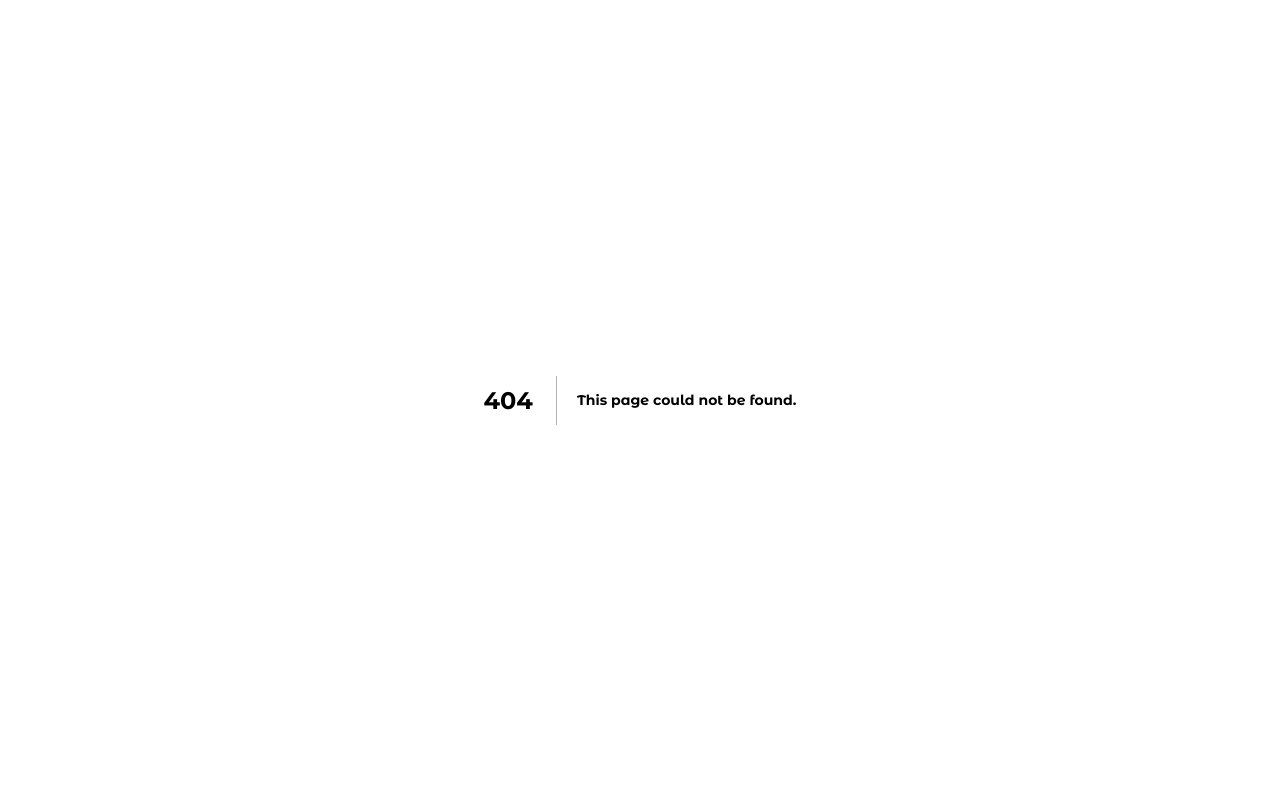
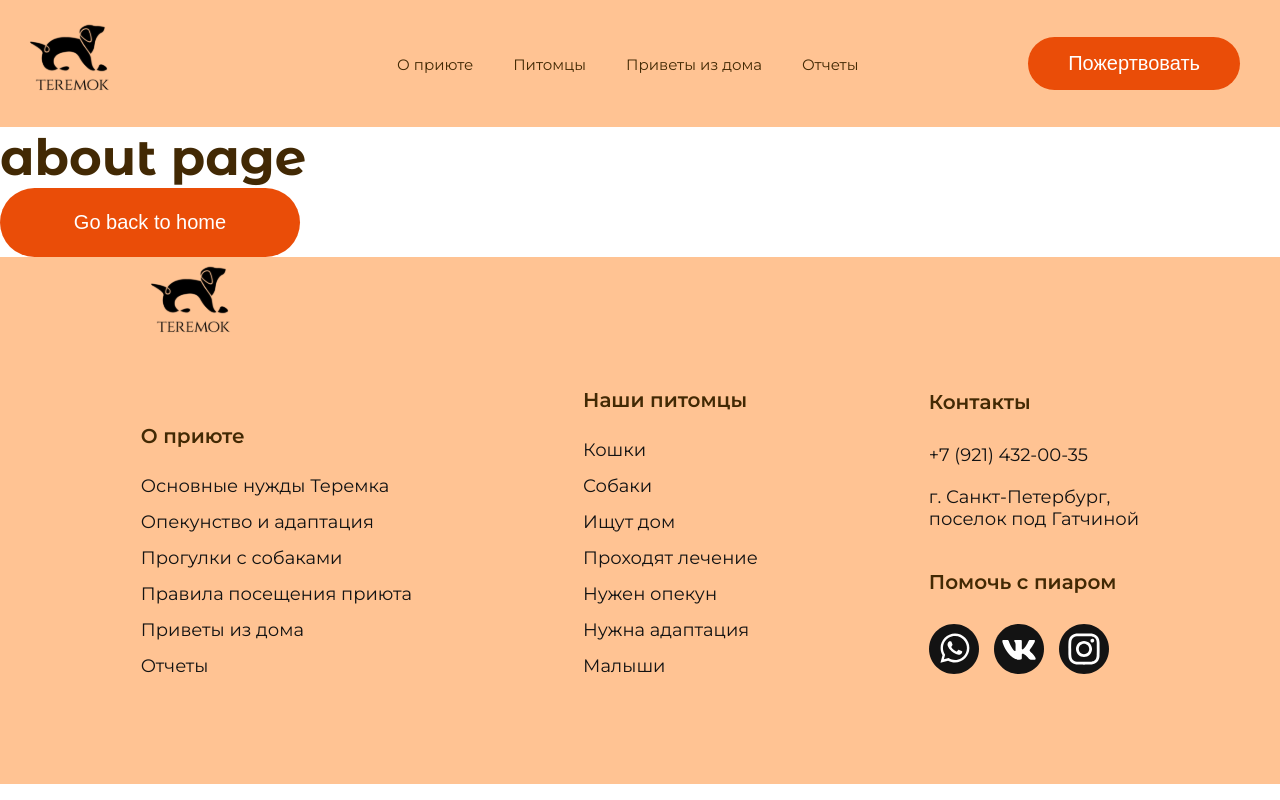
Before and after one commit to eireensid/animal-shelter, a Next.js app: page /needs in a window 1280 px wide. Before the commit this address had no page. Built offline with nearby package versions, Linux system fonts and the light colour scheme.

Commit message:
footer, btn & a hover

```diff
--- a/components/MainLayout.js
+++ b/components/MainLayout.js
@@ -24,7 +24,7 @@ export function MainLayout({children, title='Animal shelter'}) {
             <Link href="/"><a>Отчеты</a></Link>
           </nav>
           <div className={styles.btnWrapper}>
-            <button class={styles.donationBtnHeader}>Пожертвовать</button>
+            <button className={styles.donationBtnHeader}>Пожертвовать</button>
           </div>
         </div>
       </header>
@@ -59,10 +59,10 @@ export function MainLayout({children, title='Animal shelter'}) {
           </nav>
           <nav className={styles.contacts}>
             <h4>Контакты</h4>
-            <p><a href="#">+7 (921) 432-00-35</a></p>
-            <p>г. Санкт-Петербург, поселок под Гатчиной</p>
+            <p className={styles.phone}><a href="#">+7 (921) 432-00-35</a></p>
+            <p>г. Санкт-Петербург,<br/>поселок под Гатчиной</p>
             <h4>Помочь с пиаром</h4>
-            <div className={styles.socialsBlock}>
+            <div className={styles.socialsBlockFooter}>
               <img src="/img/whatsapp.svg" alt="what's app"/>
               <img src="/img/vk.svg" alt="vk"/>
               <img src="/img/instagram.svg" alt="instagram"/>
--- /dev/null
+++ b/pages/needs.js
@@ -0,0 +1,9 @@
+import Router from 'next/router'
+import {MainLayout} from '../components/MainLayout'
+
+export default function About(title='About Page') {
+  return <MainLayout>
+    <h1>about page</h1>
+    <button onClick={() => Router.push('/')}>Go back to home</button>
+  </MainLayout>
+}
--- a/styles/MainLayout.module.scss
+++ b/styles/MainLayout.module.scss
@@ -51,3 +51,22 @@
 .footerBlock a {
   color: $secondColor;
 }
+.footerBlock h4 {
+  padding-bottom: 20px;
+  padding-top: 40px;
+}
+.footerBlock ul {
+  line-height: 2;
+}
+.contacts h4 {
+  padding-bottom: 30px;
+}
+.phone {
+  padding-bottom: 20px;
+}
+.socialsBlockFooter {
+  padding-bottom: 5px;
+}
+.socialsBlockFooter img:not(:last-child) {
+  margin-right: 15px;
+}
--- a/styles/main.scss
+++ b/styles/main.scss
@@ -43,6 +43,16 @@ button {
     bottom: 23px;
   }
   width: 300px;
+}
+button:hover {
+  background: #E48244;
+}
+button:active {
+  background: #131313;
+}
+
+a:hover {
+  color: #7C6035!important;
 }
 
 @media (min-width: 1440px) {
--- a/styles/variables.scss
+++ b/styles/variables.scss
@@ -1,7 +1,3 @@
-$btnColor: #EA4D08;
-$btnColorHover: #E48244;
-$btnColorActive: #131313;
-
 $textColor:#422904;
 $secondColor: #131313;
 
@@ -9,29 +5,16 @@ $navBg: #FFC393;
 $pageBg: #FFF5DA;
 
 // Mobile styles
-$h1m: 30px;
-$h2m: 20px;
-$h3m: 18px;
-$h4m1: 15px;
-$h4m: 13px;
 $breadCrumbsm: 15px;
 $btnTxtm: 15px;
 $primaryTextm: 13px;
 
 // Tablet styles
-$h1t: 50px;
-$h2t: 35px;
-$h3t: 20px;
-$h4t: 18px;
 $breadCrumbst: 18px;
 $btnTxtt: 18px;
 $primaryTextt: 15px;
 
 // Desktop styles
-$h1d: 50px;
-$h2d: 40px;
-$h3d: 25px;
-$h4d: 20px;
 $breadCrumbsd: 20px;
 $btnTxtd: 20px;
 $primaryTextd: 18px;
```
Also changed, not shown: 1 other file (tests, documents, lock files or other folders).
